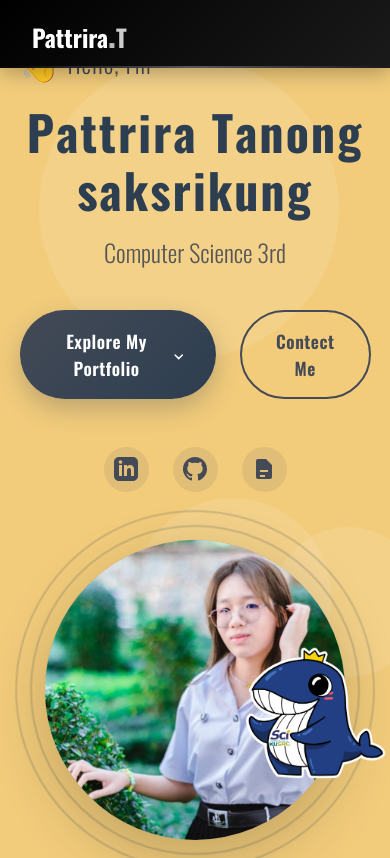
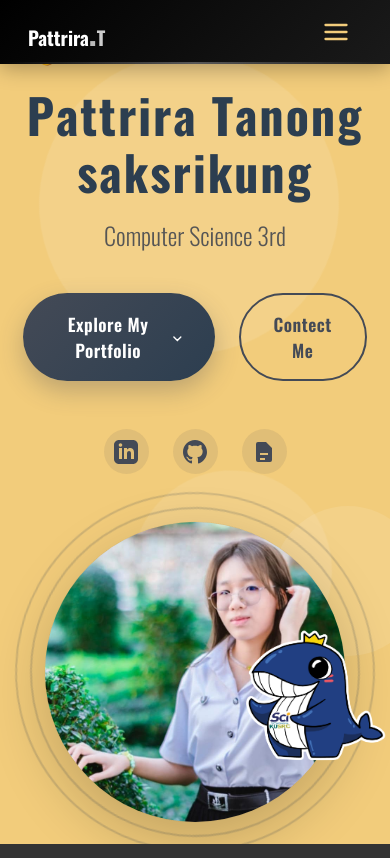
Before and after one commit to PattriraTnsg/Portfolio_Pattrira, a Vue app: page / in a window 390 px wide. Shown: the top 858 px of the page. Built offline with nearby package versions, Linux system fonts and the light colour scheme; data requests are answered from the project's data file.

Commit message:
CleanHome

```diff
--- a/index.html
+++ b/index.html
@@ -14,5 +14,6 @@
   <body>
     <div id="app"></div>
     <script type="module" src="/src/main.js"></script>
+    <script src="https://cdn.jsdelivr.net/npm/bootstrap@5.3.3/dist/js/bootstrap.bundle.min.js"></script>
   </body>
 </html>
--- a/src/App.vue
+++ b/src/App.vue
@@ -13,6 +13,28 @@
             <span class="logo-dot">.</span>
             <span class="logo-last">T</span>
           </h1>
+
+          <button
+            class="navbar-toggler"
+            type="button"
+            data-bs-toggle="collapse"
+            data-bs-target="#navbarNav"
+          >
+            <svg
+              width="28"
+              height="28"
+              viewBox="0 0 24 24"
+              fill="none"
+              stroke="#F2CC7B"
+              stroke-width="2"
+              stroke-linecap="round"
+              stroke-linejoin="round"
+            >
+              <line x1="3" y1="6" x2="21" y2="6" />
+              <line x1="3" y1="12" x2="21" y2="12" />
+              <line x1="3" y1="18" x2="21" y2="18" />
+            </svg>
+          </button>
 
           <!--link แต่ละ Section -->
           <div
@@ -98,11 +120,11 @@
 </template>
 
 <script>
+import Home from "./components/Home.vue";
 import About from "./components/About.vue";
 import Skills from "./components/Skills.vue";
+import Achievement from "./components/Achievement.vue";
 import Contact from "./components/Contact.vue";
-import Home from "./components/Home.vue";
-import Achievement from "./components/Achievement.vue";
 
 export default {
   name: "App",
@@ -119,7 +141,7 @@ export default {
     };
   },
   mounted() {
-    window.addEventListener("scroll", this.handleScroll);
+    window.addEventListener("scroll", this.handleScroll, { passive: true });
   },
   beforeUnmount() {
     window.removeEventListener("scroll", this.handleScroll);
@@ -132,7 +154,14 @@ export default {
         ?.scrollIntoView({ behavior: "smooth" });
     },
     handleScroll() {
-      const sections = ["Home", "About", "Education", "Achievement", "Skills", "Contact"];
+      const sections = [
+        "Home",
+        "About",
+        "Education",
+        "Achievement",
+        "Skills",
+        "Contact",
+      ];
       const scrollPosition = window.scrollY + 100;
       for (let section of sections) {
         const element = document.getElementById(section);
@@ -155,7 +184,14 @@ export default {
 </script>
 
 <style scoped>
-/* Navbar */
+* {
+  box-sizing: border-box;
+}
+
+body {
+  overflow-x: hidden;
+}
+
 .navbar {
   background: linear-gradient(135deg, #000000 0%, #1a1a1a 100%);
   color: white;
@@ -176,9 +212,17 @@ export default {
   opacity: 0.3;
 }
 
+.navbar-toggler {
+  border: none;
+}
+
+.navbar-toggler-icon {
+  filter: invert(1);
+}
+
 /* Logo Animation */
 .logo {
-  font-size: 1.5rem;
+  font-size: clamp(1.2rem, 4vw, 1.5rem);
   font-weight: bold;
   cursor: pointer;
   transition: all 0.3s ease;
@@ -316,62 +360,67 @@ export default {
   display: none;
 }
 
-/* Responsive */
 @media (max-width: 768px) {
   .navbar {
-    padding: 10px 20px;
+    padding: 8px 16px;
   }
 
-  .logo {
-    font-size: 1.5rem;
+  .nav-item {
+    margin: 4px 0;
   }
 
   .nav-link {
-    font-size: 1rem;
-    padding: 6px 12px;
+    font-size: 0.95rem;
+    padding: 10px 12px;
+    min-height: 44px; /* กดง่าย */
+  }
+
+  .nav-underline {
+    display: none;
   }
 
   .contact-btn {
     margin-left: 0;
-    margin-top: 3px;
+    margin-top: 8px;
+    width: 100%;
+    text-align: center;
   }
 }
 
-/* Other sections styles */
 .title {
-  font-size: 36px;
+  font-size: clamp(28px, 6vw, 36px);
   font-weight: bold;
 }
 
 .quote h2 {
-  font-size: 24px;
+  font-size: clamp(18px, 5vw, 24px);
   font-weight: bold;
 }
 
 .quote h4 {
-  font-size: 18px;
+  font-size: clamp(14px, 4vw, 18px);
   font-weight: normal;
 }
 
 .profile-img img {
-  width: 500px;
-  height: 500px;
+  width: min(70vw, 320px);
+  height: min(70vw, 320px);
+  border-radius: 50%;
+  object-fit: cover;
   border-radius: 50%;
   object-fit: cover;
   box-shadow: 0px 4px 6px rgba(0, 0, 0, 0.1);
 }
 
 .profile-img {
-  padding: 8rem;
-  padding-left: 8px;
+  padding: 4rem 1rem;
 }
 
 @media (max-width: 768px) {
   .home-section {
     flex-direction: column;
     text-align: center;
-    height: auto;
-    padding: 10vw 5vw;
+    padding: 12vw 6vw;
   }
 
   .text-content {
@@ -379,7 +428,7 @@ export default {
   }
 
   .profile-img {
-    margin-top: 20px;
+    margin-top: 24px;
   }
 }
 </style>
--- a/src/components/Skills.vue
+++ b/src/components/Skills.vue
@@ -1,5 +1,5 @@
 <template>
-  <section class="skills-section">
+  <section class="skills-section" style="font-family: 'Oswald', monospace">
     <div class="skills-content">
       <!-- header + switch -->
       <div class="skills-header">
```
